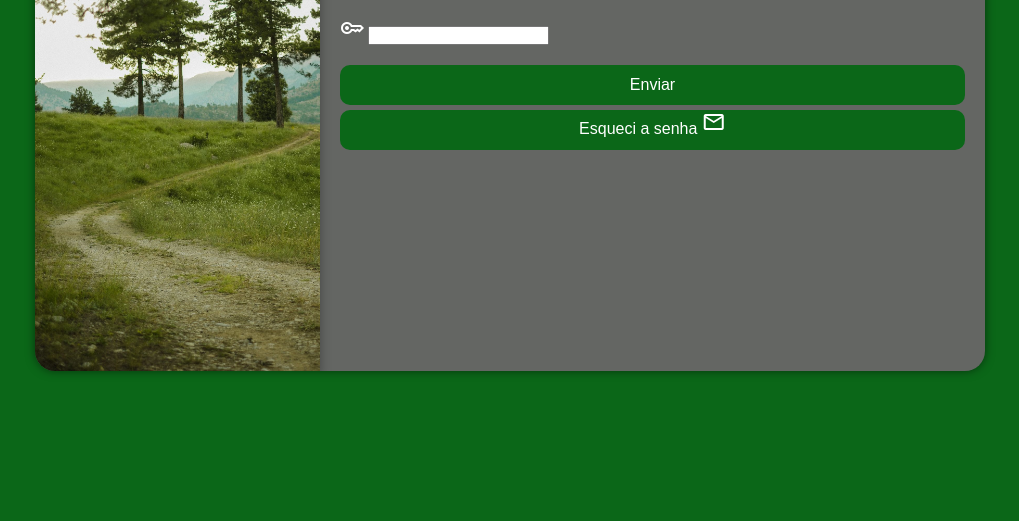
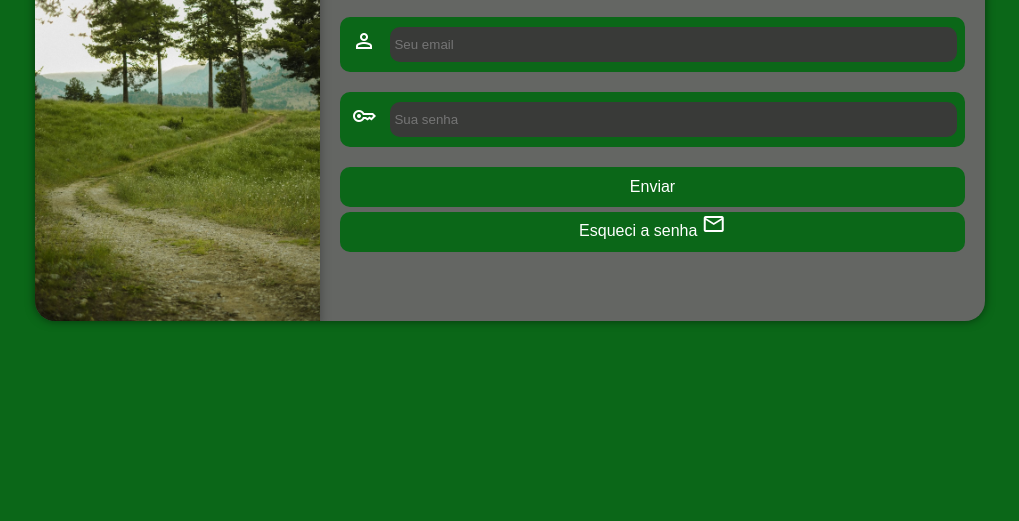
Before and after one commit to giovaneklose/progeto-login, a plain HTML site: page index.html in a window 1280 px wide. Shown: the part 279-800 px from the top of the page, without its empty margins (130-1149 px from the left). Drawn offline with nearby package versions, Linux system fonts and the light colour scheme.

Commit message:
atualizei cod

```diff
--- a/estilos/medias.css
+++ b/estilos/medias.css
@@ -3,6 +3,7 @@
 @media screen and (min-width: 768px) and (max-width: 992px) {
     section{
         width: 80vw;
+        height: 360px;
     }
 
     #img{
@@ -21,6 +22,7 @@
 @media screen and (min-width: 992px){
     section{
         width: 950px;
+        height: 400px;
     }
 
     #img{
--- a/estilos/style.css
+++ b/estilos/style.css
@@ -43,7 +43,7 @@ section {
     color: #ffffff;
 
     width: 350px;
-    height: 500px;
+    height: 560px;
     border-radius: 20px;
     box-shadow: 0px 0px 10px rgba(0, 0, 0, 0.507);
     overflow: hidden;
@@ -67,7 +67,32 @@ section {
 }
 
 .login {
+    background-color: var(--cor1--);
+    width: 100%;
+    border-radius: 10px;
+    padding: 6px;
     margin: 20px 0px;
+}
+
+.login span {
+    width: 40px;
+    padding: 6px;
+}
+
+div > input {
+    color: white;
+    background-color: #393a38;
+    width: calc(100% - 46px);
+    height: 35px;
+    padding: 4px;
+    border: 0px;
+    border-radius: 10px;
+    transform: translateY(-4px);
+}
+
+input:focus-within {
+    color: black;
+    background-color: #ffffff
 }
 
 div label {
--- a/index.html
+++ b/index.html
@@ -25,13 +25,13 @@
 
                     <div class="login">
                         <span class="material-symbols-outlined">person</span>
-                        <input type="email" name="em" id="iem">
+                        <input type="email" name="em" id="iem" required placeholder="Seu email" minlength="30" maxlength="40">
                         <label for="iem">Gmail -</label>
                     </div>
 
                     <div class="login">
                         <span class="material-symbols-outlined">key</span>
-                        <input type="password" name="pas" id="ipas">
+                        <input type="password" name="pas" id="ipas" required placeholder="Sua senha" min="8" max="12">
                         <label for="ipas">Senha -</label>
                     </div>
 
```
